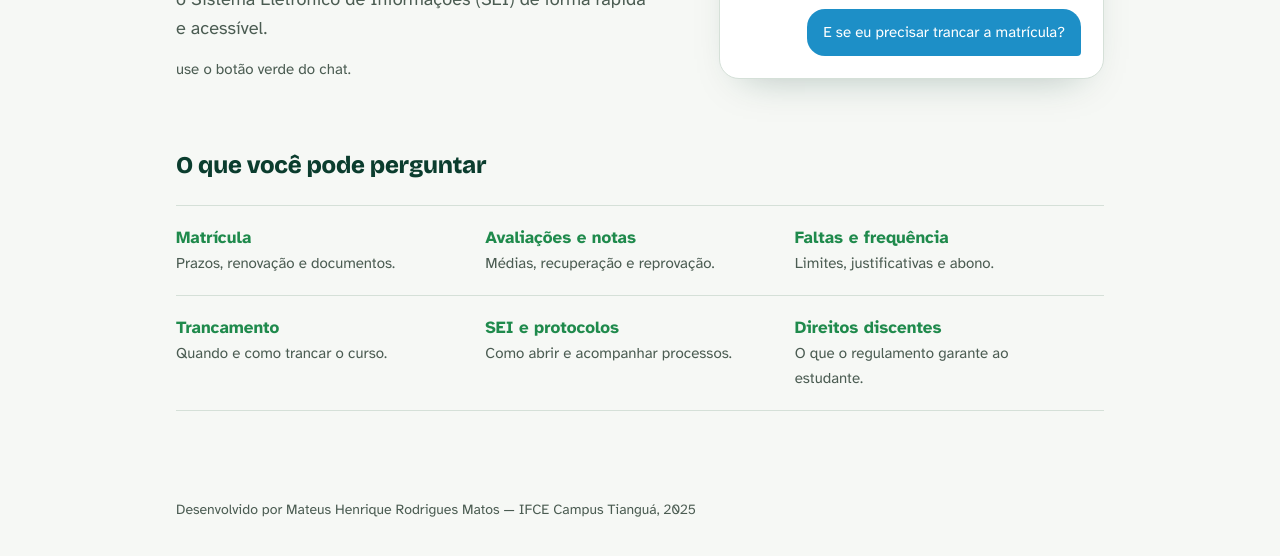
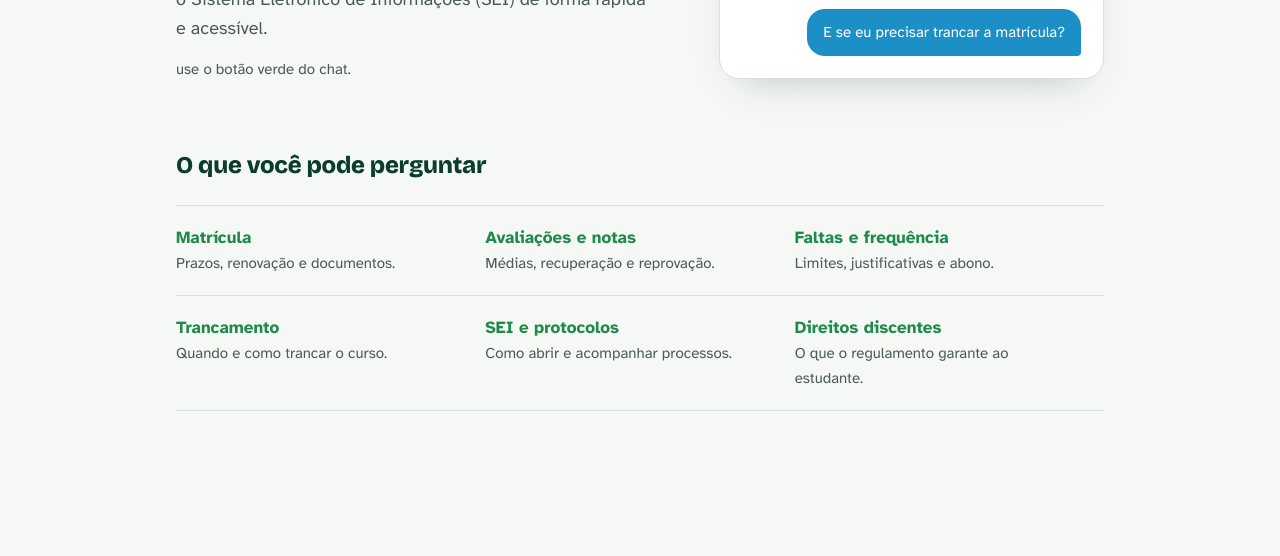
Before and after one commit to claudia-souza/ROD_AI, a plain HTML site: page index.html in a window 1280 px wide. Shown: the part 364-920 px from the top of the page. After the commit the page ends 800 px from the top, so only its background shows below. Drawn offline with nearby package versions, Linux system fonts and the light colour scheme.

Commit message:
Update index.html
Remove : rodapé

```diff
--- a/index.html
+++ b/index.html
@@ -292,10 +292,6 @@
       </section>
     </main>
 
-    <footer>
-      Desenvolvido por Mateus Henrique Rodrigues Matos — IFCE Campus Tianguá,
-      2025
-    </footer>
 
     <!-- Dialogflow Messenger -->
     <script src="https://www.gstatic.com/dialogflow-console/fast/messenger/bootstrap.js?v=1"></script>
```
